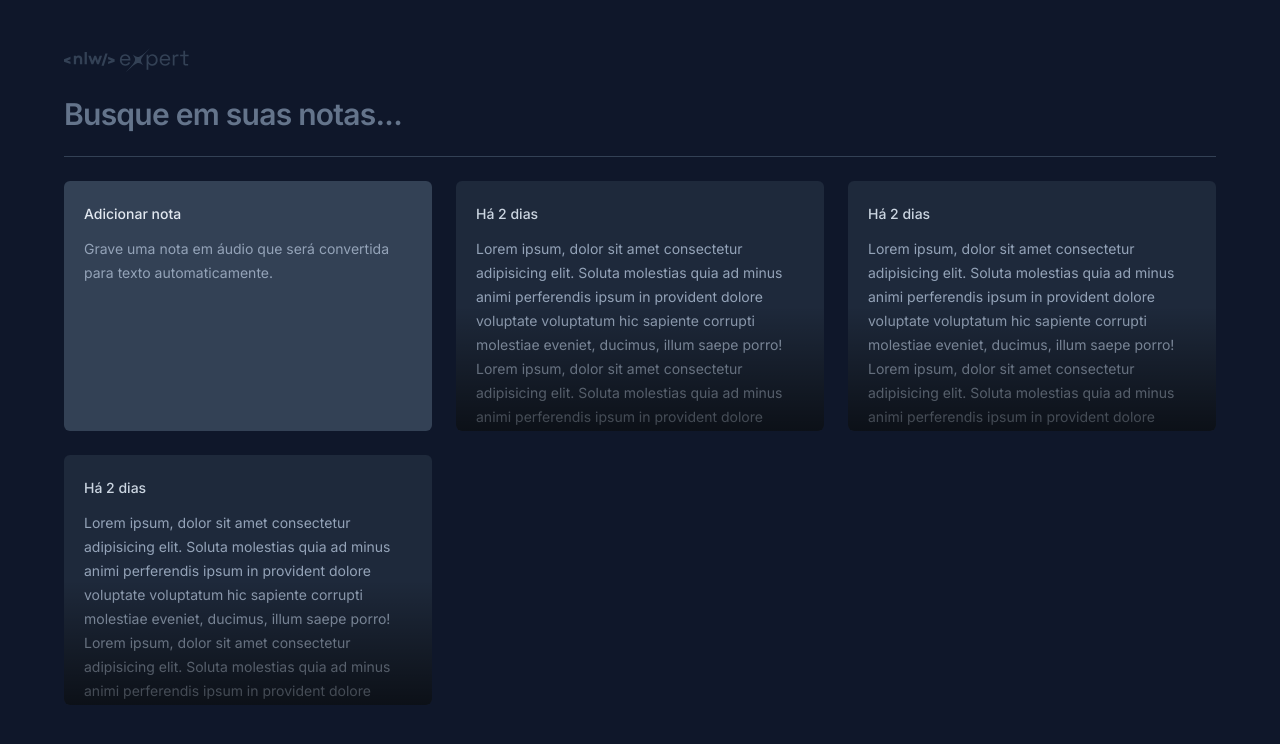
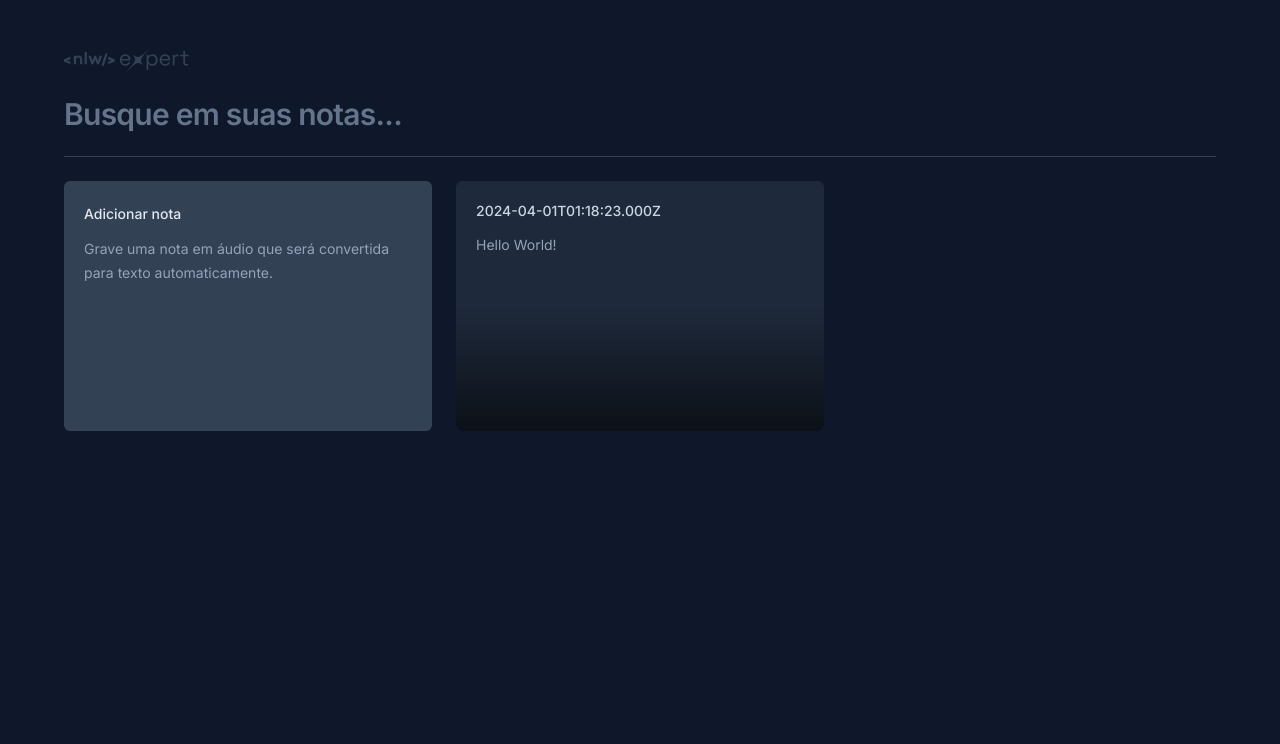
Before and after one commit to MatheusBorgesDev/Voice-Notes, a React (Vite) app: page / in a window 1280 px wide. Shown: the top 744 px of the page. Built offline with nearby package versions, Linux system fonts and the light colour scheme.

Commit message:
feat: :sparkles: add props to NoteCard component

```diff
--- a/src/app.tsx
+++ b/src/app.tsx
@@ -20,11 +20,12 @@
       <div className="grid grid-cols-3 auto-rows-[250px] gap-6">
         <NewNoteCard />
 
-        <NoteCard />
-
-        <NoteCard />
-
-        <NoteCard />
+        <NoteCard
+          note={{
+            date: new Date(),
+            content: "Hello World!",
+          }}
+        />
       </div>
     </div>
   );
--- a/src/components/note-card.tsx
+++ b/src/components/note-card.tsx
@@ -1,16 +1,15 @@
-export function NoteCard() {
+interface NoteCardProps {
+  note: {
+    date: Date;
+    content: string;
+  }
+}
+
+export function NoteCard({ note }: NoteCardProps) {
   return (
-    <button className="rounded-md text-left bg-slate-800 p-5 space-y-3 overflow-hidden relative outline-none hover:ring-2 hover:ring-slate-600 focus:ring-2 focus:ring-lime-400">
-      <span className="text-sm font-medium text-slate-300">Há 2 dias</span>
-      <p className="text-sm leading-6 text-slate-400">
-        Lorem ipsum, dolor sit amet consectetur adipisicing elit. Soluta
-        molestias quia ad minus animi perferendis ipsum in provident dolore
-        voluptate voluptatum hic sapiente corrupti molestiae eveniet, ducimus,
-        illum saepe porro! Lorem ipsum, dolor sit amet consectetur adipisicing
-        elit. Soluta molestias quia ad minus animi perferendis ipsum in
-        provident dolore voluptate voluptatum hic sapiente corrupti molestiae
-        eveniet, ducimus, illum saepe porro!
-      </p>
+    <button className="flex flex-col rounded-md text-left bg-slate-800 p-5 gap-3 overflow-hidden relative outline-none hover:ring-2 hover:ring-slate-600 focus:ring-2 focus:ring-lime-400">
+      <span className="text-sm font-medium text-slate-300">{note.date.toISOString()}</span>
+      <p className="text-sm leading-6 text-slate-400">{note.content}</p>
 
       <div className="absolute bottom-0 left-0 right-0 h-1/2 bg-gradient-to-t from-black/60 to-black/0 pointer-events-none" />
     </button>
```
